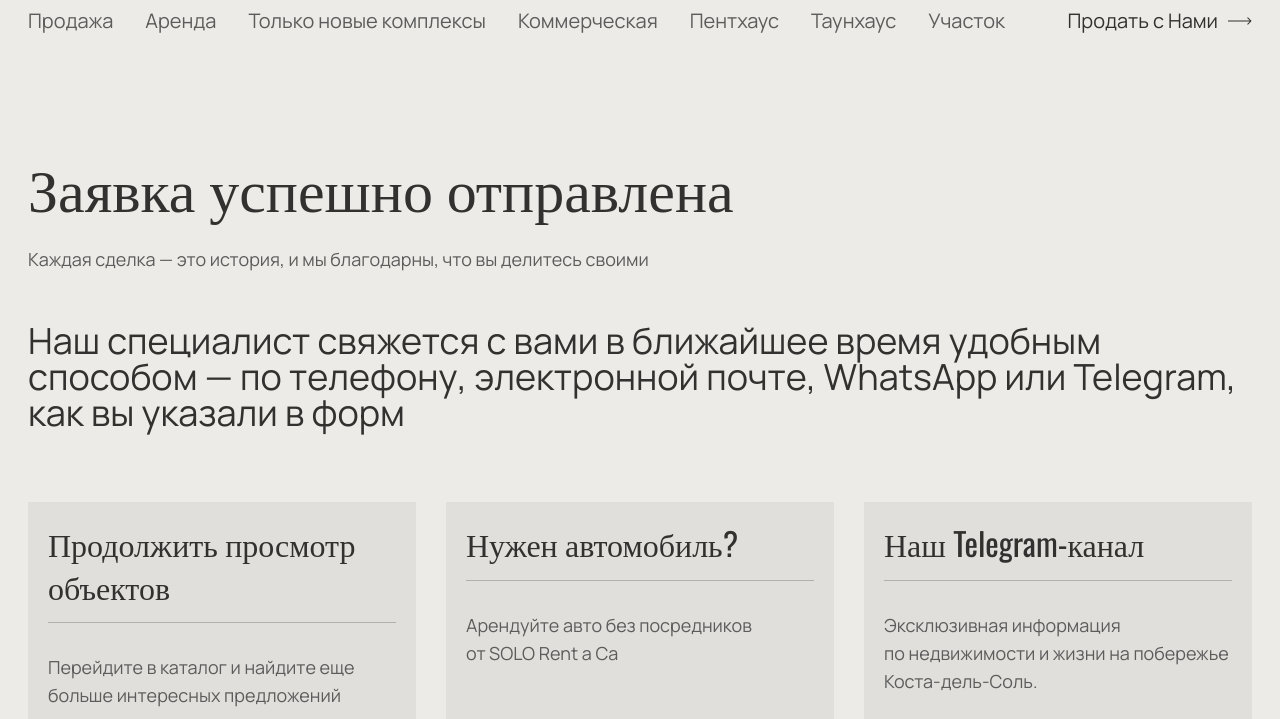
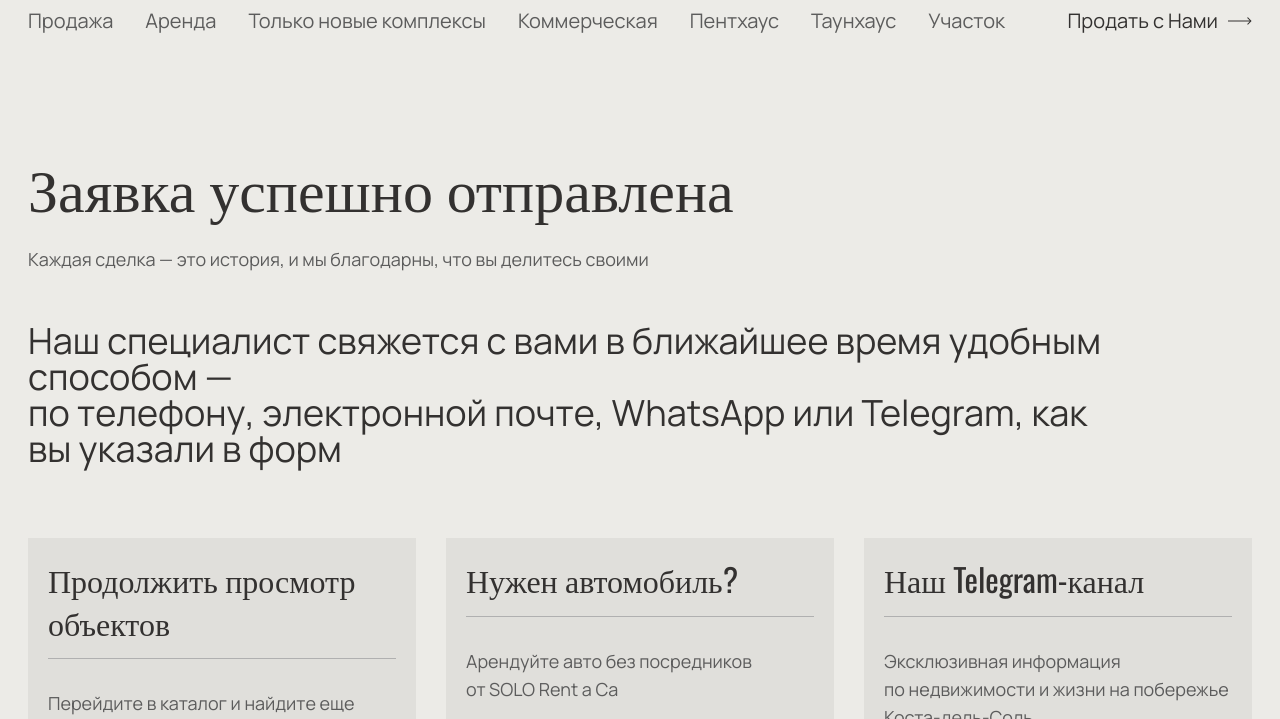
Before and after one commit to kozimovabduvali/Solo-Marbella, a website: page public/thanks.html in a window 1280 px wide. Shown: the part 81-800 px from the top of the page. Drawn offline with nearby package versions, Linux system fonts and the light colour scheme.

Commit message:
Заявка успешно отправлена

```diff
--- a/public/thanks.html
+++ b/public/thanks.html
@@ -178,7 +178,7 @@
             Каждая сделка — это история, и мы благодарны, что вы делитесь своими
           </p>
           <p class="text-primary text-xl md:text-2xl lg:text-4xl leading-none mb-7.5 md:mb-12.5 lg:mb-17.75">
-            Наш специалист свяжется с вами в ближайшее время удобным способом — по телефону, электронной почте, WhatsApp
+            Наш специалист свяжется с вами в ближайшее время удобным способом — <br> по телефону, электронной почте, WhatsApp
             или Telegram, как вы указали в форм
           </p>
         </div>
```
